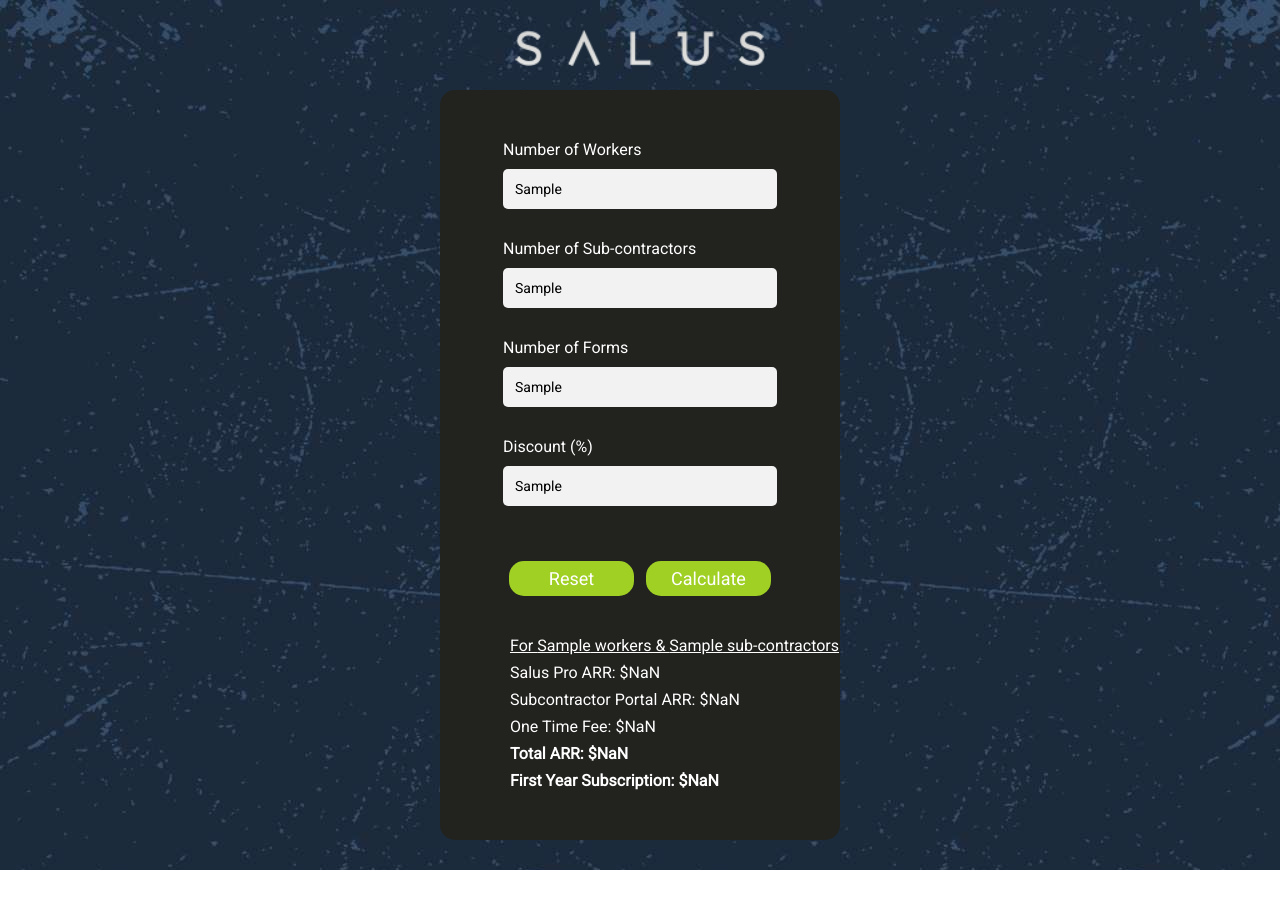
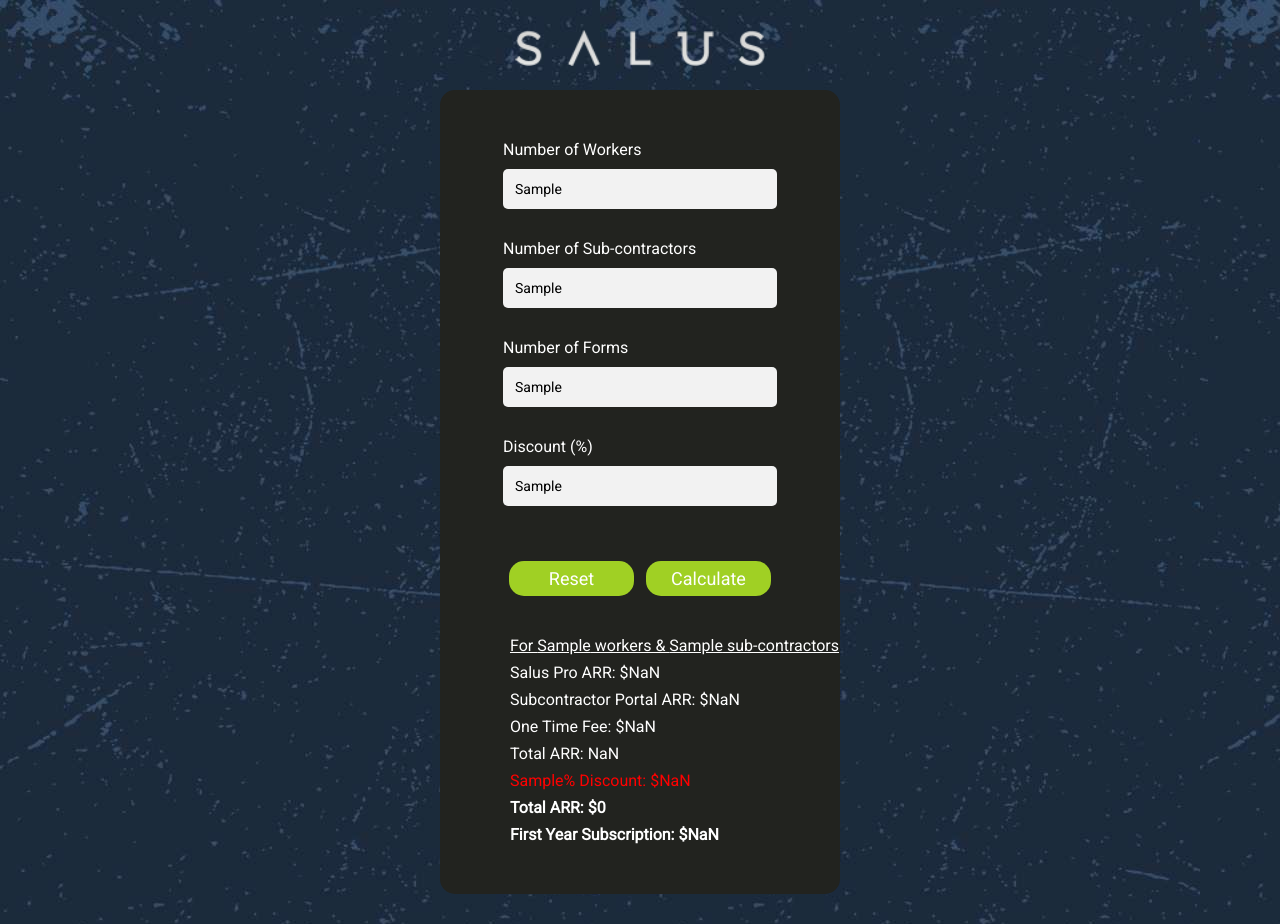
Before and after one commit to sung981216/Salus-Pro-SDR-Calculator, a React (Create React App) app: page / in a window 1280 px wide. Both pictures are taken after typing "Sample", "Sample", "Sample", "Sample" into the empty fields and a click on the button "Calculate". Before the commit the page ends 870 px from the top, so only its background shows below. Built offline with nearby package versions, Linux system fonts and the light colour scheme.

Commit message:
Fixed the final discount functions

```diff
--- a/src/components/Calculator.tsx
+++ b/src/components/Calculator.tsx
@@ -11,6 +11,8 @@
   const [totalARR, setTotalARR] = useState(0);
   const [totalFirstYear, setTotalFirstYear] = useState(0);
   const [discount, setDiscount] = useState("");
+  const [discountedPrice, setDiscountedPrice] = useState(0);
+  const [discountedARR, setDiscountedARR] = useState(0);
 
   const calculateSalusARR = (workers: string) => {
     const numWorkers: number = Number(workers);
@@ -83,21 +85,8 @@
     setSubARR(subArr.toString());
   };
 
-  const calculateTotalARR = (
-    salusARR: string,
-    subARR: string,
-    discount: string
-  ) => {
-    const newDiscount = Number(discount) / 100;
-    let total;
-    if (!discount) {
-      total = Number(salusARR) + Number(subARR);
-    } else {
-      total =
-        Number(salusARR) +
-        Number(subARR) -
-        (Number(salusARR) + Number(subARR)) * newDiscount;
-    }
+  const calculateTotalARR = (salusARR: string, subARR: string) => {
+    const total = Number(salusARR) + Number(subARR);
     setTotalARR(total);
   };
 
@@ -136,6 +125,35 @@
     setTotalFirstYear(total);
   };
 
+  const calculateDiscountPrice = (
+    salusARR: string,
+    subARR: string,
+    discount: string
+  ) => {
+    const newDiscount = Number(discount) / 100;
+    let price = (Number(salusARR) + Number(subARR)) * newDiscount;
+
+    setDiscountedPrice(price);
+  };
+
+  const calculateDiscountedARR = (
+    salusARR: string,
+    subARR: string,
+    discount: string
+  ) => {
+    const newDiscount = Number(discount) / 100;
+    let total;
+    if (!newDiscount) {
+      total = 0;
+    } else {
+      total =
+        Number(salusARR) +
+        Number(subARR) -
+        (Number(salusARR) + Number(subARR)) * newDiscount;
+    }
+    setDiscountedARR(total);
+  };
+
   const calculate =
     (
       workers: string,
@@ -147,8 +165,10 @@
     ) =>
     (e: any) => {
       e.preventDefault();
-      calculateTotalARR(salusARR, subARR, discount);
+      calculateTotalARR(salusARR, subARR);
       calculateYearTotal(salusARR, subARR, totalForms, discount);
+      calculateDiscountedARR(salusARR, subARR, discount);
+      calculateDiscountPrice(salusARR, subARR, discount);
     };
 
   const resetInputs = (e: any): void => {
@@ -162,6 +182,8 @@
     setSubARR("");
     setTotalForms("");
     setDiscount("");
+    setDiscountedARR(0);
+    setDiscountedPrice(0);
   };
 
   useEffect(() => {
@@ -256,7 +278,21 @@
         <p>Subcontractor Portal ARR: ${subARR}</p>
         <p>One Time Fee: ${totalForms}</p>
         <p>
-          <b>Total ARR: ${totalARR}</b>
+          {!discount ? <b>Total ARR: ${totalARR}</b> : `Total ARR: ${totalARR}`}
+        </p>
+        <p className="discountResult">
+          {!discount ? null : (
+            <p>
+              {!discount ? "0" : discount}% Discount: ${discountedPrice}
+            </p>
+          )}
+        </p>
+        <p>
+          {!discount ? null : (
+            <p>
+              <b>Total ARR: ${discountedARR}</b>
+            </p>
+          )}
         </p>
         <p>
           <b>First Year Subscription: ${totalFirstYear}</b>
--- a/src/styles/Calculator.css
+++ b/src/styles/Calculator.css
@@ -60,6 +60,10 @@
   margin-bottom: 8px;
 }
 
+.discountResult {
+  color: red;
+}
+
 .outputLine {
   text-decoration: underline;
 }
```
